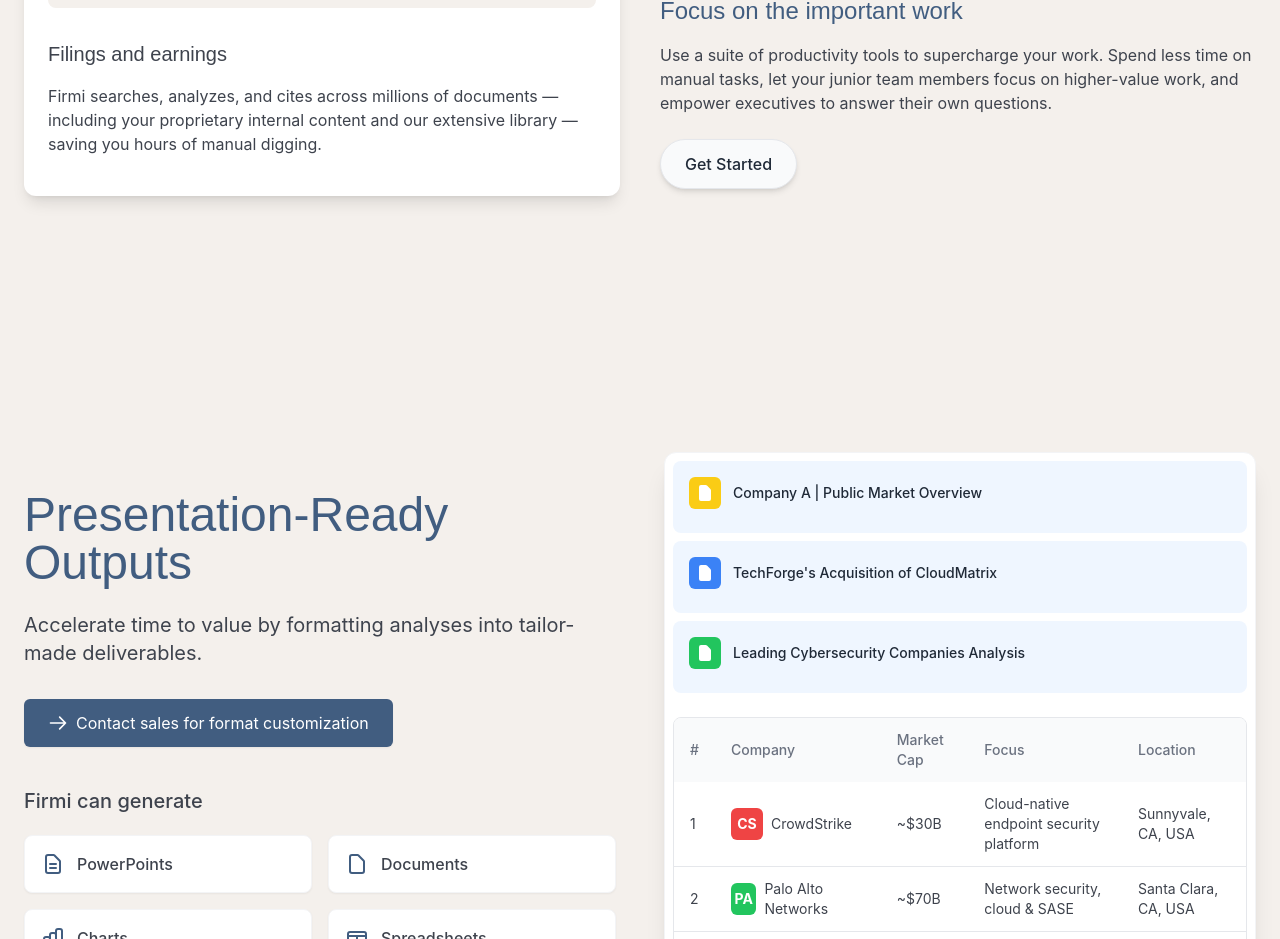
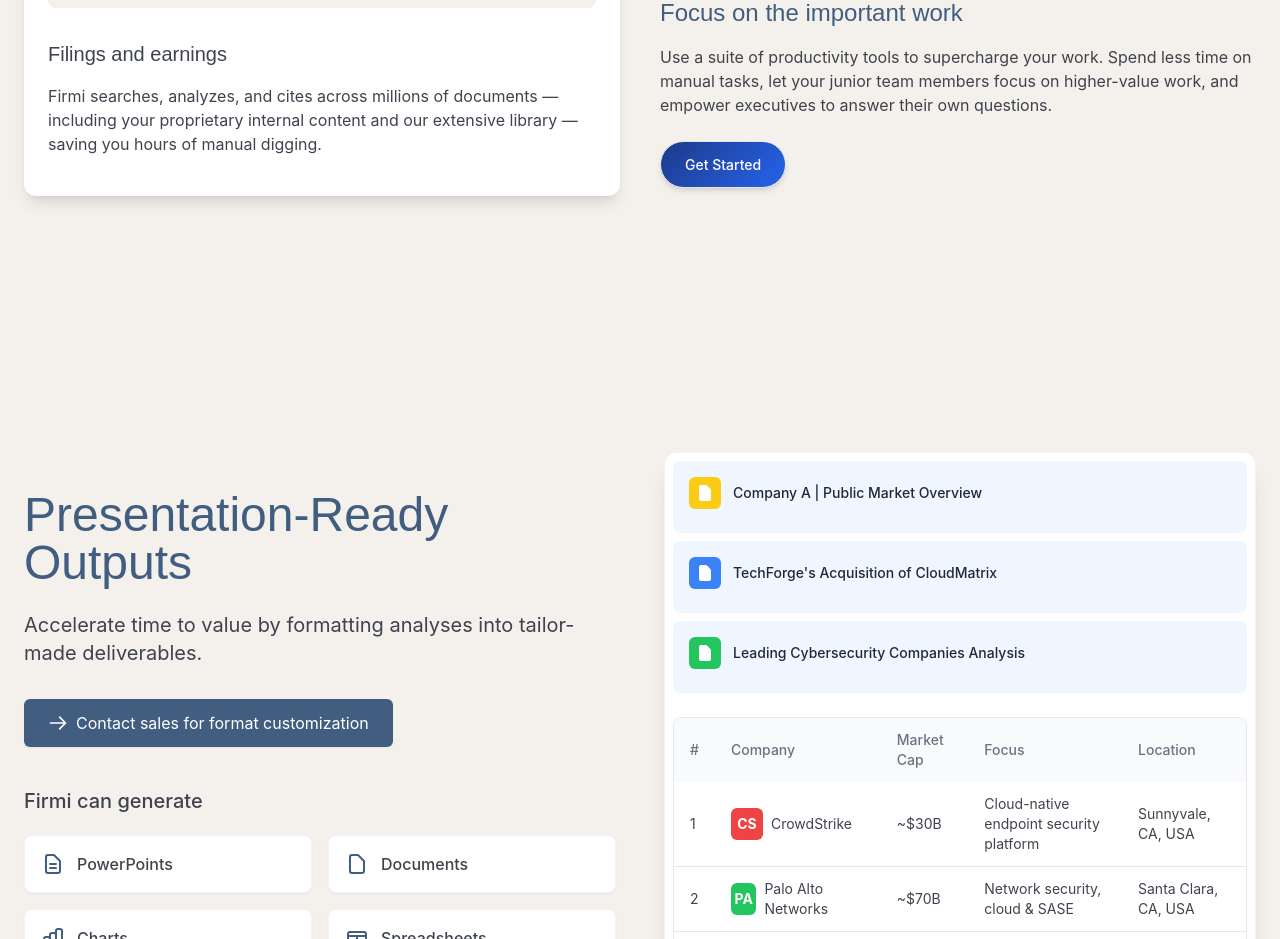
Before and after one commit to Tarunchintakunta/landing_page, a React (Vite) app: page / in a window 1280 px wide. Shown: the part 4090-5029 px from the top of the page. Built offline with nearby package versions, Linux system fonts and the light colour scheme; a web font is replaced by a local one.

Commit message:
Replace anchor tag with Button3D component and add gradient styling

```diff
--- a/src/components/SearchSection.jsx
+++ b/src/components/SearchSection.jsx
@@ -139,7 +139,12 @@
                 higher-value work, and empower executives to answer their own
                 questions.
               </p>
-              <Button3D variant="primary">Get Started</Button3D>
+              <Button3D
+                variant="primary"
+                className="btn-3d-gradient text-white"
+              >
+                Get Started
+              </Button3D>
             </div>
           </motion.div>
         </div>
```
